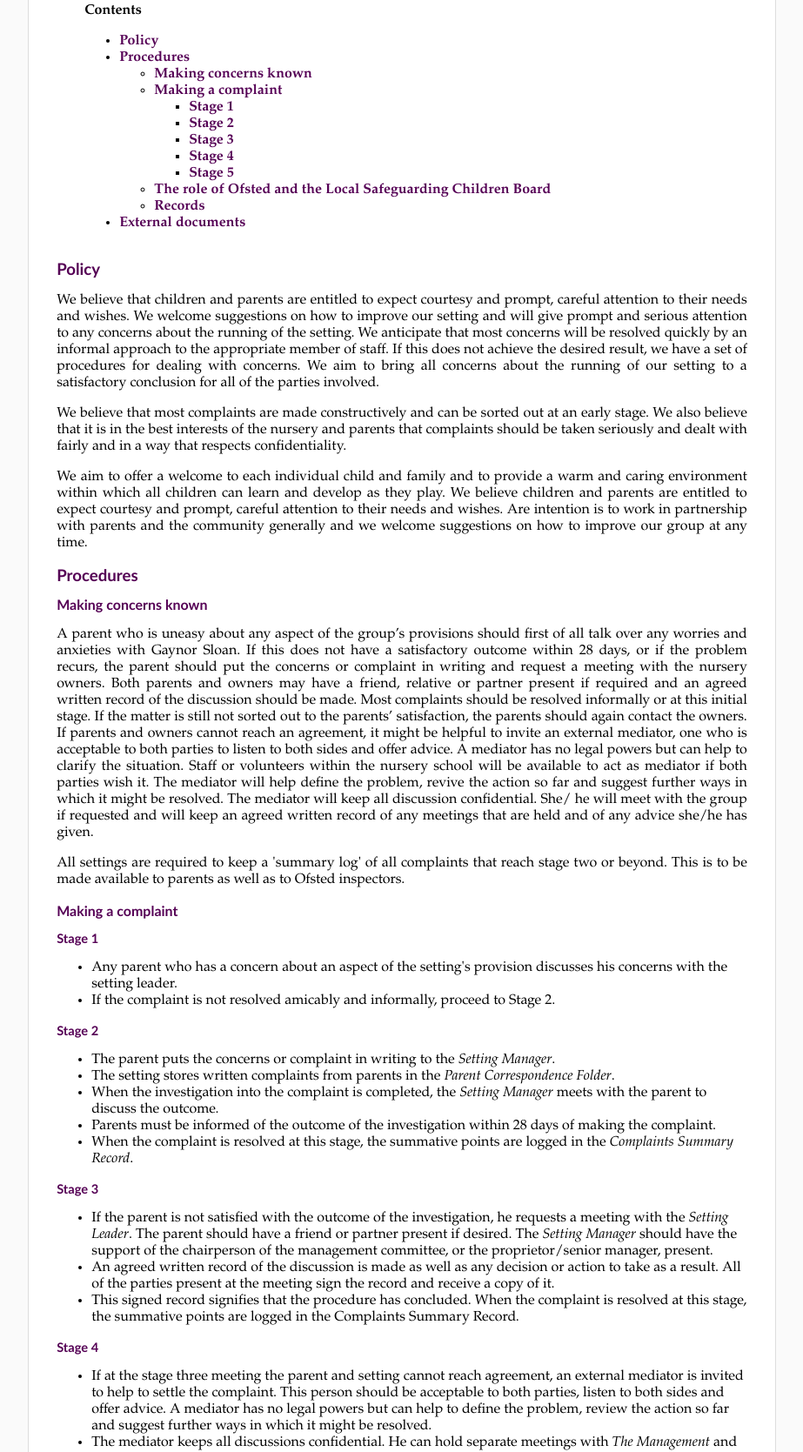
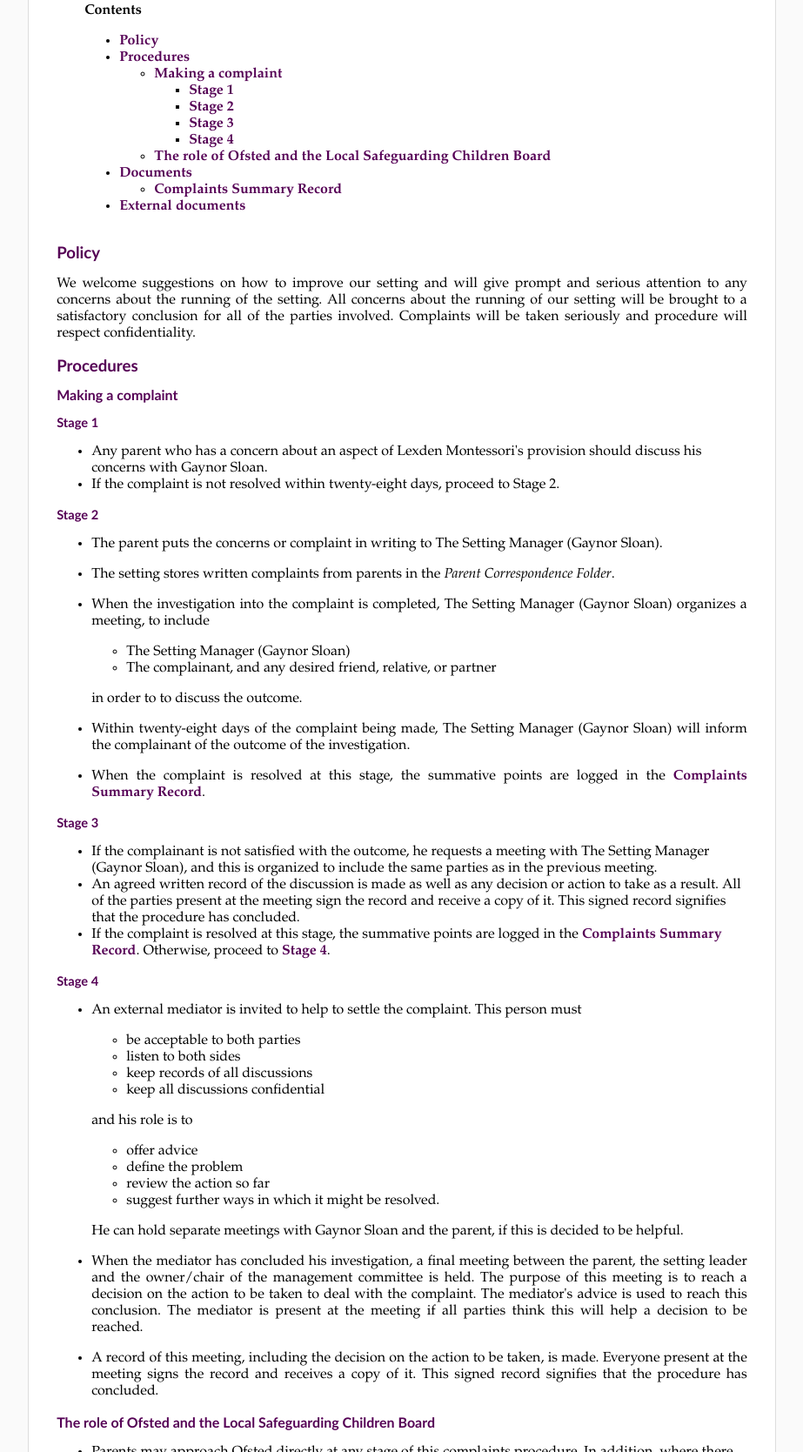
Before and after one commit to eegg/school-policies-and-procedures, a plain HTML site: page html/complaints.html in a window 1280 px wide. Shown: the part 266-1935 px from the top of the page at 87% size, without its empty margins (178-1101 px from the left). Drawn offline with Linux system fonts and the light colour scheme.

Commit message:
More changes

```diff
--- a/html/complaints.html
+++ b/html/complaints.html
@@ -36,139 +36,163 @@
 <ul class="simple">
 <li><a class="reference internal" href="#policy" id="id1">Policy</a></li>
 <li><a class="reference internal" href="#procedures" id="id2">Procedures</a><ul>
-<li><a class="reference internal" href="#making-concerns-known" id="id3">Making concerns known</a></li>
-<li><a class="reference internal" href="#making-a-complaint" id="id4">Making a complaint</a><ul>
-<li><a class="reference internal" href="#stage-1" id="id5">Stage 1</a></li>
-<li><a class="reference internal" href="#stage-2" id="id6">Stage 2</a></li>
-<li><a class="reference internal" href="#stage-3" id="id7">Stage 3</a></li>
-<li><a class="reference internal" href="#stage-4" id="id8">Stage 4</a></li>
-<li><a class="reference internal" href="#stage-5" id="id9">Stage 5</a></li>
+<li><a class="reference internal" href="#making-a-complaint" id="id3">Making a complaint</a><ul>
+<li><a class="reference internal" href="#stage-1" id="id4">Stage 1</a></li>
+<li><a class="reference internal" href="#stage-2" id="id5">Stage 2</a></li>
+<li><a class="reference internal" href="#stage-3" id="id6">Stage 3</a></li>
+<li><a class="reference internal" href="#stage-4" id="id7">Stage 4</a></li>
 </ul>
 </li>
-<li><a class="reference internal" href="#the-role-of-ofsted-and-the-local-safeguarding-children-board" id="id10">The role of Ofsted and the Local Safeguarding Children Board</a></li>
-<li><a class="reference internal" href="#records" id="id11">Records</a></li>
+<li><a class="reference internal" href="#the-role-of-ofsted-and-the-local-safeguarding-children-board" id="id8">The role of Ofsted and the Local Safeguarding Children Board</a></li>
 </ul>
 </li>
-<li><a class="reference internal" href="#external-documents" id="id12">External documents</a></li>
+<li><a class="reference internal" href="#documents" id="id9">Documents</a><ul>
+<li><a class="reference internal" href="#complaints-summary-record" id="id10">Complaints Summary Record</a></li>
+</ul>
+</li>
+<li><a class="reference internal" href="#external-documents" id="id11">External documents</a></li>
 </ul>
 </div>
 <div class="section" id="policy">
 <h1><a class="toc-backref" href="#id1">Policy</a></h1>
-<p>We believe that children and parents are entitled to expect courtesy and prompt, careful attention to their needs and wishes.
-We welcome suggestions on how to improve our setting and will give prompt and serious attention to any concerns about the running of the setting.
-We anticipate that most concerns will be resolved quickly by an informal approach to the appropriate member of staff.
-If this does not achieve the desired result, we have a set of procedures for dealing with concerns.
-We aim to bring all concerns about the running of our setting to a satisfactory conclusion for all of the parties involved.</p>
-<p>We believe that most complaints are made constructively and can be sorted out at an early stage.
-We also believe that it is in the best interests of the nursery and parents that complaints should be taken seriously and dealt with fairly and in a way that respects confidentiality.</p>
-<p>We aim to offer a welcome to each individual child and family and to provide a warm and caring environment within which all children can learn and develop as they play.
-We believe children and parents are entitled to expect courtesy and prompt, careful attention to their needs and wishes.
-Are intention is to work in partnership with parents and the community generally and we welcome suggestions on how to improve our group at any time.</p>
+<p>We welcome suggestions on how to improve our setting
+and will give prompt and serious attention to
+any concerns about the running of the setting.
+All concerns about the running of our setting will be
+brought to a satisfactory conclusion for all of the parties involved.
+Complaints will be taken seriously and procedure will respect confidentiality.</p>
 </div>
 <div class="section" id="procedures">
 <h1><a class="toc-backref" href="#id2">Procedures</a></h1>
-<div class="section" id="making-concerns-known">
-<h2><a class="toc-backref" href="#id3">Making concerns known</a></h2>
-<p>A parent who is uneasy about any aspect of the group’s provisions should first of all talk over any worries and anxieties with Gaynor Sloan.
-If this does not have a satisfactory outcome within 28 days, or if the problem recurs, the parent should put the concerns or complaint in writing and request a meeting with the nursery owners.
-Both parents and owners may have a friend, relative or partner present if required and an agreed written record of the discussion should be made.
-Most complaints should be resolved informally or at this initial stage.
-If the matter is still not sorted out to the parents’ satisfaction, the parents should again contact the owners.
-If parents and owners cannot reach an agreement, it might be helpful to invite an external mediator, one who is acceptable to both parties to listen to both sides and offer advice.
-A mediator has no legal powers but can help to clarify the situation.
-Staff or volunteers within the nursery school will be available to act as mediator if both parties wish it.
-The mediator will help define the problem, revive the action so far and suggest further ways in which it might be resolved.
-The mediator will keep all discussion confidential.
-She/ he will meet with the group if requested and will keep an agreed written record of any meetings that are held and of any advice she/he has given.</p>
-<p>All settings are required to keep a 'summary log' of all complaints that reach stage two or beyond.
-This is to be made available to parents as well as to Ofsted inspectors.</p>
-</div>
 <div class="section" id="making-a-complaint">
-<h2><a class="toc-backref" href="#id4">Making a complaint</a></h2>
+<h2><a class="toc-backref" href="#id3">Making a complaint</a></h2>
 <div class="section" id="stage-1">
-<h3><a class="toc-backref" href="#id5">Stage 1</a></h3>
+<h3><a class="toc-backref" href="#id4">Stage 1</a></h3>
 <ul class="simple">
-<li>Any parent who has a concern about an aspect of the setting's provision discusses his concerns with the setting leader.</li>
-<li>If the complaint is not resolved amicably and informally, proceed to Stage 2.</li>
+<li>Any parent who has a concern about an aspect of Lexden Montessori's provision should discuss his concerns with Gaynor Sloan.</li>
+<li>If the complaint is not resolved within twenty-eight days, proceed to Stage 2.</li>
 </ul>
 </div>
 <div class="section" id="stage-2">
-<h3><a class="toc-backref" href="#id6">Stage 2</a></h3>
+<h3><a class="toc-backref" href="#id5">Stage 2</a></h3>
+<ul>
+<li><p class="first">The parent puts the concerns or complaint in writing to The Setting Manager (Gaynor Sloan).</p>
+</li>
+<li><p class="first">The setting stores written complaints from parents in the <em>Parent Correspondence Folder</em>.</p>
+</li>
+<li><p class="first">When the investigation into the complaint is completed, The Setting Manager (Gaynor Sloan) organizes a meeting, to include</p>
 <ul class="simple">
-<li>The parent puts the concerns or complaint in writing to the <em>Setting Manager</em>.</li>
-<li>The setting stores written complaints from parents in the <em>Parent Correspondence Folder</em>.</li>
-<li>When the investigation into the complaint is completed, the <em>Setting Manager</em> meets with the parent to discuss the outcome.</li>
-<li>Parents must be informed of the outcome of the investigation within 28 days of making the complaint.</li>
-<li>When the complaint is resolved at this stage, the summative points are logged in the <em>Complaints Summary Record</em>.</li>
+<li>The Setting Manager (Gaynor Sloan)</li>
+<li>The complainant, and any desired friend, relative, or partner</li>
+</ul>
+<p>in order to to discuss the outcome.</p>
+</li>
+<li><p class="first">Within twenty-eight days of the complaint being made,
+The Setting Manager (Gaynor Sloan) will inform the complainant of the outcome of the investigation.</p>
+</li>
+<li><p class="first">When the complaint is resolved at this stage, the summative points are logged in the <a class="reference internal" href="#complaints-summary-record">Complaints Summary Record</a>.</p>
+</li>
 </ul>
 </div>
 <div class="section" id="stage-3">
-<h3><a class="toc-backref" href="#id7">Stage 3</a></h3>
+<h3><a class="toc-backref" href="#id6">Stage 3</a></h3>
 <ul class="simple">
-<li>If the parent is not satisfied with the outcome of the investigation, he requests a meeting with the <em>Setting Leader</em>.
-The parent should have a friend or partner present if desired.
-The <em>Setting Manager</em> should have the support of the chairperson of the management committee, or the proprietor/senior manager, present.</li>
-<li>An agreed written record of the discussion is made as well as any decision or action to take as a result.
-All of the parties present at the meeting sign the record and receive a copy of it.</li>
-<li>This signed record signifies that the procedure has concluded.
-When the complaint is resolved at this stage, the summative points are logged in the Complaints Summary Record.</li>
+<li>If the complainant is not satisfied with the outcome,
+he requests a meeting with The Setting Manager (Gaynor Sloan),
+and this is organized to include the same parties as in the previous meeting.</li>
+<li>An agreed written record of the discussion is made
+as well as any decision or action to take as a result.
+All of the parties present at the meeting sign the record and receive a copy of it.
+This signed record signifies that the procedure has concluded.</li>
+<li>If the complaint is resolved at this stage,
+the summative points are logged in the <a class="reference internal" href="#complaints-summary-record">Complaints Summary Record</a>.
+Otherwise, proceed to <a class="reference internal" href="#stage-4">Stage 4</a>.</li>
 </ul>
 </div>
 <div class="section" id="stage-4">
-<h3><a class="toc-backref" href="#id8">Stage 4</a></h3>
+<h3><a class="toc-backref" href="#id7">Stage 4</a></h3>
+<ul>
+<li><p class="first">An external mediator is invited to help to settle the complaint.
+This person must</p>
 <ul class="simple">
-<li>If at the stage three meeting the parent and setting cannot reach agreement, an external mediator is invited to help to settle the complaint.
-This person should be acceptable to both parties, listen to both sides and offer advice.
-A mediator has no legal powers but can help to define the problem, review the action so far and suggest further ways in which it might be resolved.</li>
-<li>The mediator keeps all discussions confidential.
-He can hold separate meetings with <em>The Management</em> and the parent, if this is decided to be helpful.
-The mediator keeps an agreed written record of any meetings that are held and of any advice he gives.</li>
+<li>be acceptable to both parties</li>
+<li>listen to both sides</li>
+<li>keep records of all discussions</li>
+<li>keep all discussions confidential</li>
 </ul>
-</div>
-<div class="section" id="stage-5">
-<h3><a class="toc-backref" href="#id9">Stage 5</a></h3>
+<p>and his role is to</p>
 <ul class="simple">
-<li>When the mediator has concluded his investigations, a final meeting between the parent, the setting leader and the owner/chair of the management committee is held.
-The purpose of this meeting is to reach a decision on the action to be taken to deal with the complaint.
+<li>offer advice</li>
+<li>define the problem</li>
+<li>review the action so far</li>
+<li>suggest further ways in which it might be resolved.</li>
+</ul>
+<p>He can hold separate meetings with Gaynor Sloan and the parent,
+if this is decided to be helpful.</p>
+</li>
+<li><p class="first">When the mediator has concluded his investigation,
+a final meeting between the parent,
+the setting leader
+and the owner/chair of the management committee
+is held.
+The purpose of this meeting is to
+reach a decision on the action to be taken to deal with the complaint.
 The mediator's advice is used to reach this conclusion.
-The mediator is present at the meeting if all parties think this will help a decision to be reached.</li>
-<li>A record of this meeting, including the decision on the action to be taken, is made.
+The mediator is present at the meeting
+if all parties think this will help a decision to be reached.</p>
+</li>
+<li><p class="first">A record of this meeting, including the decision on the action to be taken, is made.
 Everyone present at the meeting signs the record and receives a copy of it.
-This signed record signifies that the procedure has concluded.</li>
+This signed record signifies that the procedure has concluded.</p>
+</li>
 </ul>
 </div>
 </div>
 <div class="section" id="the-role-of-ofsted-and-the-local-safeguarding-children-board">
-<h2><a class="toc-backref" href="#id10">The role of Ofsted and the Local Safeguarding Children Board</a></h2>
+<h2><a class="toc-backref" href="#id8">The role of Ofsted and the Local Safeguarding Children Board</a></h2>
 <ul class="simple">
 <li>Parents may approach Ofsted directly at any stage of this complaints procedure.
-In addition, where there seems to be a possible breach of Lexden Montessori's registration requirements, it is essential to involve Ofsted as the registering and inspection body with a duty to ensure the Welfare Requirements of the Early Years Foundation Stage are adhered to.</li>
-<li>The number to call Ofsted with regard to a complaint is:</li>
+In addition,
+where there seems to be a possible breach of Lexden Montessori's registration requirements,
+it is essential to involve Ofsted
+as the registering and inspection body
+with a duty to ensure the Welfare Requirements
+of the Early Years Foundation Stage
+are adhered to.</li>
 <li>These details are displayed on our setting's notice board.</li>
-<li>If a child appears to be at risk, our setting follows the procedures of the Local Safeguarding Children Board in our local authority.</li>
-<li>In these cases, both the parent and setting are informed and the setting leader works with Ofsted or the Local Safeguarding Children Board to ensure a proper investigation of the complaint, followed by appropriate action.</li>
 </ul>
-<p>In some circumstances, it might be necessary to bring in the local authority registration inspection unit,
-who have a duty to ensure laid down requirements are adhered to and with whom we work in partnership to encourage high standards.
-The registering authority would be involved if a child appeared to be at risk or where there seemed to be a possible breach of registration requirements.</p>
+<p>It may be necessary to bring in the local authority registration inspection unit,
+who have a duty to ensure laid-down requirements are adhered to
+and with whom Lexden Montessori work in partnership to encourage high standards.
+The registering authority would be involved
+if a child appeared to be at risk
+or where there seemed to be a possible breach of registration requirements.</p>
 <p>In these cases both parent and nursery would be informed
-and a development worker would work with Children’s Schools and Families to ensure a proper investigation of the complaint followed by appropriate action.</p>
+and a development worker would work with Children’s Schools and Families
+to ensure a proper investigation of the complaint
+followed by appropriate action.</p>
 </div>
-<div class="section" id="records">
-<h2><a class="toc-backref" href="#id11">Records</a></h2>
+</div>
+<div class="section" id="documents">
+<h1><a class="toc-backref" href="#id9">Documents</a></h1>
+<div class="section" id="complaints-summary-record">
+<h2><a class="toc-backref" href="#id10">Complaints Summary Record</a></h2>
+<p>A document,
+available to Ofsted inspectors,
+to include summaries of all resolved complaints
+made against Lexden Montessori or anyone associated to it,
+to include for each complaint:</p>
+<blockquote>
 <ul class="simple">
-<li>A record of complaints against our setting and/or the children and/or the adults working in our setting is kept, including:<ul>
 <li>the date</li>
 <li>the circumstances of the complaint</li>
 <li>how the complaint was managed</li>
 </ul>
-</li>
-<li>The outcome of all complaints is recorded in the Summary Complaints Record which is available for parents and Ofsted inspectors on request.</li>
-</ul>
+</blockquote>
 </div>
 </div>
 <div class="section" id="external-documents">
-<h1><a class="toc-backref" href="#id12">External documents</a></h1>
+<h1><a class="toc-backref" href="#id11">External documents</a></h1>
 <ul class="simple">
 <li>Summary Complaints Record (2006)</li>
 </ul>
```
Also changed, not shown: 1 other file.
